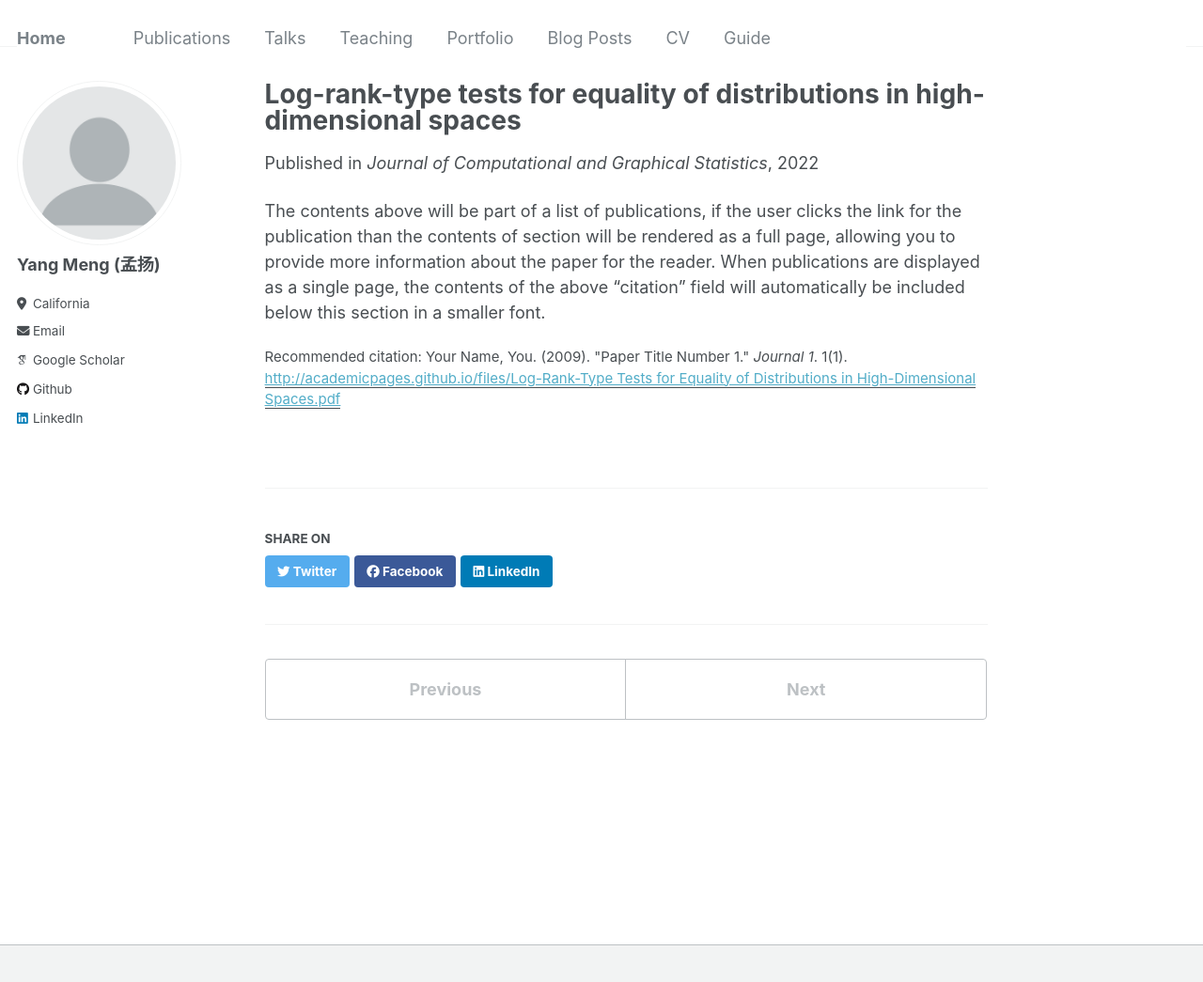
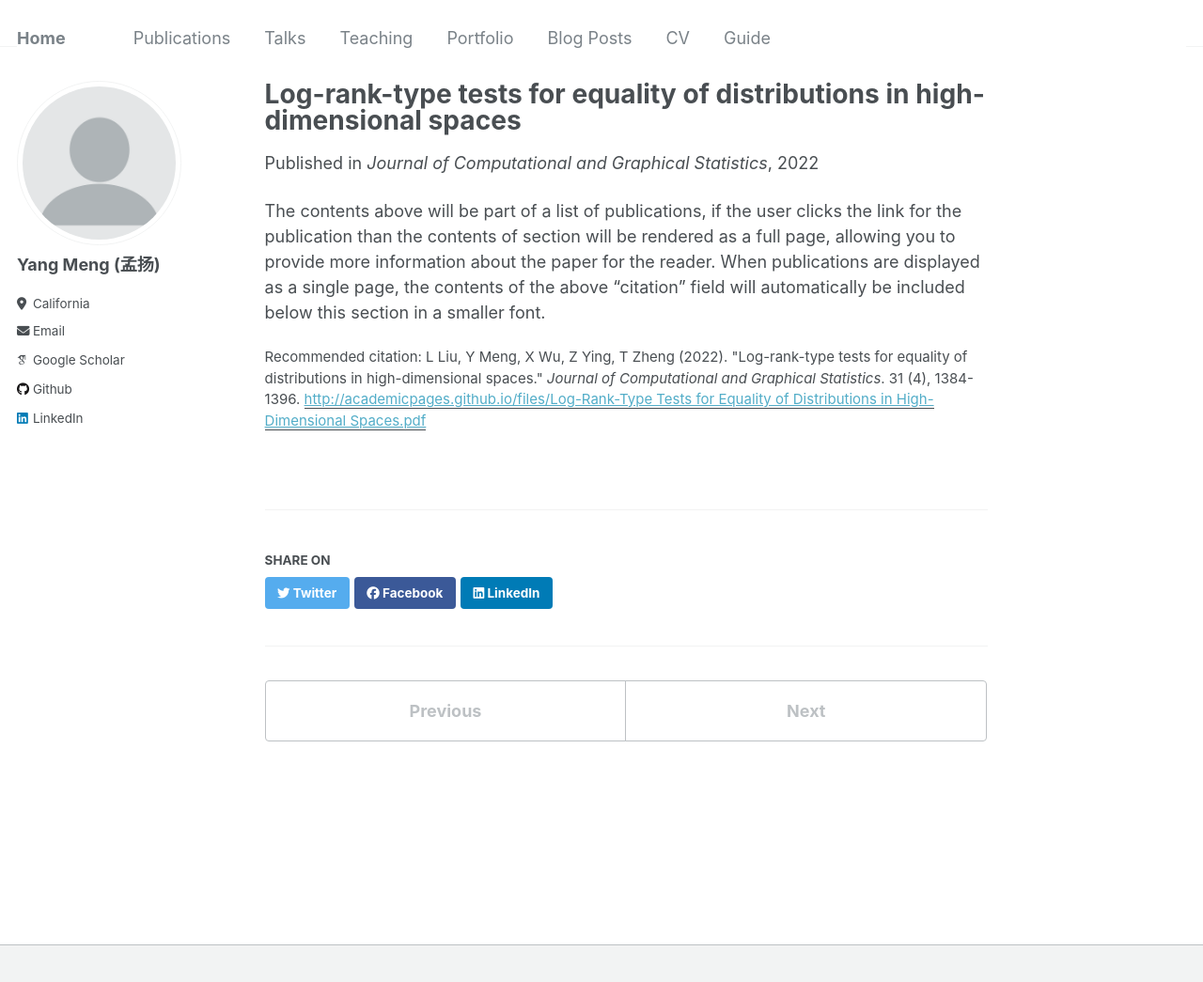
Before and after one commit to yangmeng96/yangmeng96.github.io, a Jekyll site: the page built from _publications/2022-10-02-logrank.md, in a window 1280 px wide and 1078 px high. Shown: the top 1045 px of the window at 94% size. Built offline with Jekyll 4.4.1, drawn with Linux system fonts in a browser that asks for light colours; some web fonts are replaced.

Commit message:
logrank citation update

```diff
--- a/_publications/2022-10-02-logrank.md
+++ b/_publications/2022-10-02-logrank.md
@@ -6,7 +6,7 @@ excerpt: 'This paper is about the number 1. The number 2 is left for future work
 date: 2022-10-02
 venue: 'Journal of Computational and Graphical Statistics'
 paperurl: 'http://academicpages.github.io/files/Log-Rank-Type Tests for Equality of Distributions in High-Dimensional Spaces.pdf'
-citation: 'Your Name, You. (2009). &quot;Paper Title Number 1.&quot; <i>Journal 1</i>. 1(1).'
+citation: 'L Liu, Y Meng, X Wu, Z Ying, T Zheng (2022). &quot;Log-rank-type tests for equality of distributions in high-dimensional spaces.&quot; <i>Journal of Computational and Graphical Statistics</i>. 31 (4), 1384-1396.'
 ---
 
 The contents above will be part of a list of publications, if the user clicks the link for the publication than the contents of section will be rendered as a full page, allowing you to provide more information about the paper for the reader. When publications are displayed as a single page, the contents of the above "citation" field will automatically be included below this section in a smaller font.
```
Also changed, not shown: 1 other file.
